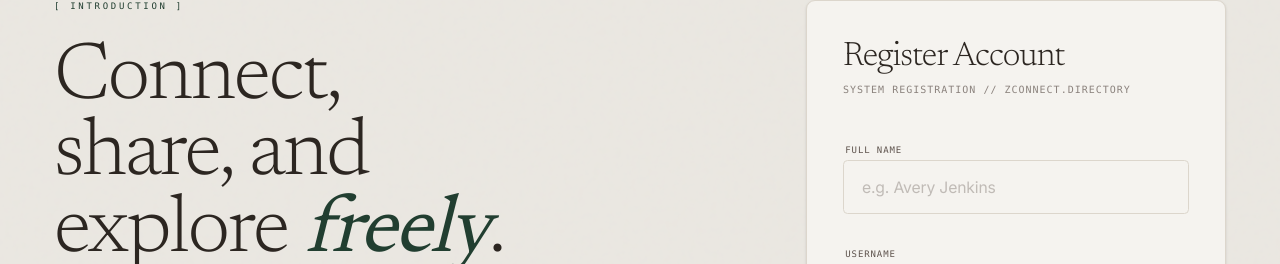
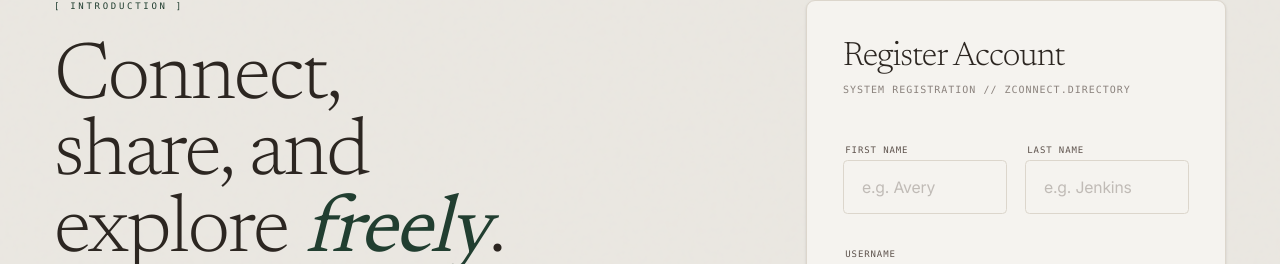
Before and after one commit to Maryamfarooq2004/z_connect, a Next.js app: page /signup in a window 1280 px wide. Shown: the part 181-445 px from the top of the page. Built offline with nearby package versions, Linux system fonts and the light colour scheme; no server answers.

Commit message:
update the signup form

```diff
--- a/app/(auth)/signup/page.tsx
+++ b/app/(auth)/signup/page.tsx
@@ -28,7 +28,8 @@ export default function SignupPage() {
   } = useForm<SignupFields>({
     resolver: zodResolver(signupSchema),
     defaultValues: {
-      fullName: "",
+      firstName: "",
+      lastName: "",
       username: "",
       email: "",
       password: "",
@@ -77,17 +78,31 @@ export default function SignupPage() {
         </div>
 
         <form onSubmit={handleSubmit(onSubmit)} className="space-y-5">
+          <div className="grid grid-cols-2 gap-4">
             <div className="space-y-1.5">
               <label className="text-[9px] font-mono uppercase tracking-widest text-text-secondary pl-0.5">
-              Full Name
+                First Name
               </label>
               <Input
                 type="text"
-              placeholder="e.g. Avery Jenkins"
-              error={errors.fullName?.message}
+                placeholder="e.g. Avery"
+                error={errors.firstName?.message}
                 disabled={isLoading}
-              {...register("fullName")}
+                {...register("firstName")}
               />
+            </div>
+            <div className="space-y-1.5">
+              <label className="text-[9px] font-mono uppercase tracking-widest text-text-secondary pl-0.5">
+                Last Name
+              </label>
+              <Input
+                type="text"
+                placeholder="e.g. Jenkins"
+                error={errors.lastName?.message}
+                disabled={isLoading}
+                {...register("lastName")}
+              />
+            </div>
           </div>
 
           <div className="space-y-1.5">
--- a/schemas/auth.schema.ts
+++ b/schemas/auth.schema.ts
@@ -8,7 +8,8 @@ export const loginSchema = z.object({
 
 export const signupSchema = z
   .object({
-    fullName: z.string().min(2, "Full name must be at least 2 characters"),
+    firstName: z.string().min(1, "First name is required"),
+    lastName: z.string().min(1, "Last name is required"),
     username: z
       .string()
       .min(3, "Username must be at least 3 characters")
--- a/services/auth.service.ts
+++ b/services/auth.service.ts
@@ -22,14 +22,9 @@ export const authService = {
    * Sign up a new user
    */
   async signup(data: Omit<SignupFields, "confirmPassword" | "terms">): Promise<ApiResponse<AuthResponse>> {
-    // Map client fields first_name and last_name from fullName
-    const names = data.fullName.trim().split(" ");
-    const first_name = names[0] || "";
-    const last_name = names.slice(1).join(" ") || "";
-
     const payload = {
-      first_name,
-      last_name,
+      first_name: data.firstName,
+      last_name: data.lastName,
       email: data.email,
       password: data.password,
     };
```
Lines whose indentation alone changed are shown as unchanged.
